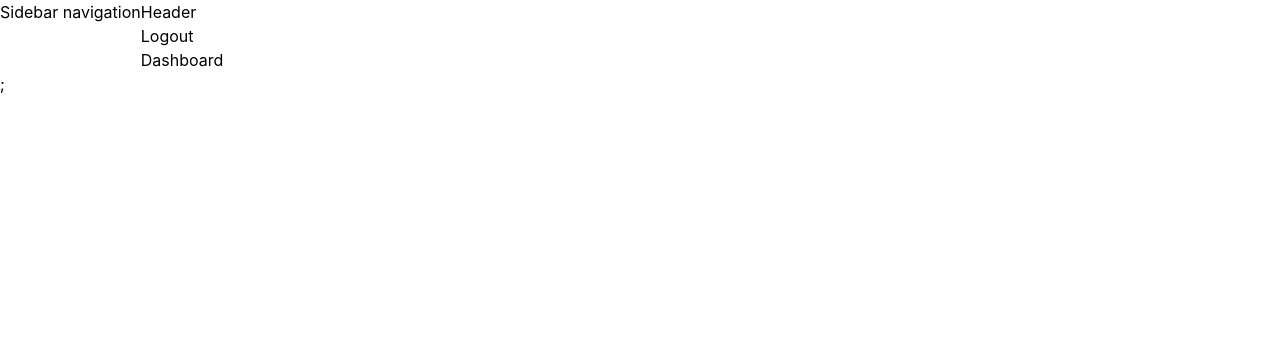
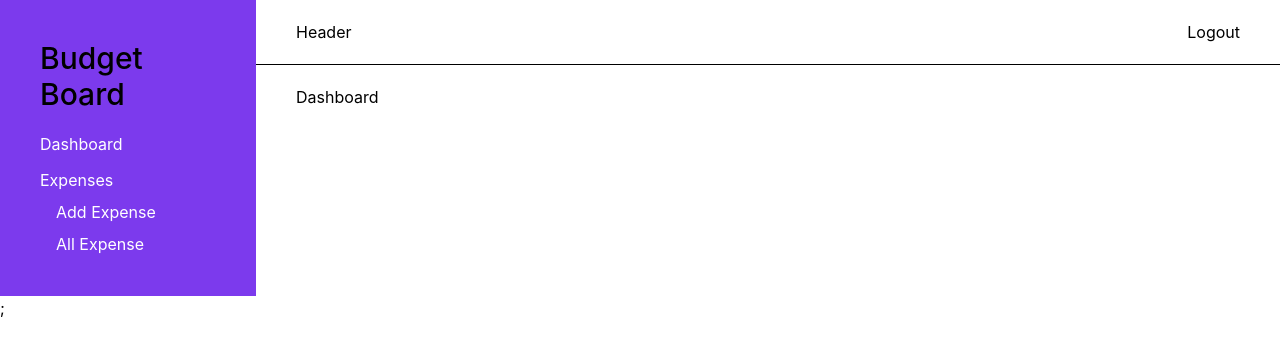
Before and after one commit to 1serodigital2/budget-board, a React (Vite) app: page / in a window 1280 px wide. Shown: the top 352 px of the page. Built offline with nearby package versions, Linux system fonts and the light colour scheme; no server answers; sample sign-in values are in the browser's storage.

Commit message:
User management

```diff
--- a/src/App.tsx
+++ b/src/App.tsx
@@ -6,10 +6,13 @@ import RootLayout from "./layouts/RootLayout";
 // context
 import { AuthProvider, useAuth } from "./context/AuthContext";
 
+// pages
 import DashboardPage from "./pages/DashboardPage";
 import LoginPage from "./pages/LoginPage";
 import ProtectedRoutes from "./routes/ProtectedRoutes";
 import PublicRoutes from "./routes/PublicRoutes";
+import AddExpensePage from "./pages/AddExpensePage";
+import ExpensesPage from "./pages/ExpensesPage";
 
 function App() {
   const { logOut } = useAuth();
@@ -34,11 +37,15 @@ function App() {
               index: true,
               element: <DashboardPage />,
             },
+            {
+              path: "/expenses",
+              element: <ExpensesPage />,
+            },
+            {
+              path: "/expenses/add",
+              element: <AddExpensePage />,
+            },
           ],
-        },
-        {
-          path: "/logout",
-          action: () => logOut(),
         },
       ],
     },
--- a/src/components/Header.tsx
+++ b/src/components/Header.tsx
@@ -2,13 +2,16 @@ import { useAuth } from "../context/AuthContext";
 
 const Header = () => {
   const { user, logOut } = useAuth();
+  console.log("user id", user.uid);
   console.log("user", user);
 
   return (
-    <>
+    <div className="flex justify-between px-10 py-5 border-b">
       <h1>Header</h1>
-      <button onClick={() => logOut()}>Logout</button>
-    </>
+      <button onClick={() => logOut()} className="cursor-pointer">
+        Logout
+      </button>
+    </div>
   );
 };
 
--- a/src/components/Input.tsx
+++ b/src/components/Input.tsx
@@ -5,6 +5,7 @@ const Input = ({
   label,
   handleInputChange,
   required = false,
+  type = "text",
 }: InputProps) => {
   return (
     <div className="flex flex-col">
--- a/src/components/SidebarNavigations.tsx
+++ b/src/components/SidebarNavigations.tsx
@@ -1,5 +1,29 @@
+import { useState } from "react";
+
+import { NavLink } from "react-router-dom";
+
 const SideBarNavigation = () => {
-  return <h1>Sidebar navigation</h1>;
+  return (
+    <div className="bg-(--color-primary) p-10 w-75">
+      <h5 className="text-3xl font-medium mb-5">Budget Board</h5>
+      <ul>
+        <li className="text-white mb-3">
+          <NavLink to="/">Dashboard</NavLink>
+        </li>
+        <li className="text-white">
+          <NavLink to="/expenses">Expenses</NavLink>
+        </li>
+        <ul className="pl-4 pt-2">
+          <li className="text-white mb-2">
+            <NavLink to="/expenses/add">Add Expense</NavLink>
+          </li>
+          <li className="text-white">
+            <NavLink to="/expenses">All Expense</NavLink>
+          </li>
+        </ul>
+      </ul>
+    </div>
+  );
 };
 
 export default SideBarNavigation;
--- a/src/index.css
+++ b/src/index.css
@@ -1,4 +1,10 @@
 @import "tailwindcss";
+
+:root {
+  --color-primary: #7c3aed;
+  --color-white: #fff;
+  --color-primary-dark: #1e3a8a;
+}
 
 html,
 body,
--- a/src/layouts/RootLayout.tsx
+++ b/src/layouts/RootLayout.tsx
@@ -6,9 +6,11 @@ const RootLayout = () => {
   return (
     <div className="flex">
       <SideBarNavigation />
-      <main>
+      <main className="w-full">
         <Header />
-        <Outlet />
+        <div className="px-10 py-5">
+          <Outlet />
+        </div>
       </main>
     </div>
   );
--- /dev/null
+++ b/src/pages/AddExpensePage.tsx
@@ -0,0 +1,31 @@
+import { useState } from "react";
+
+import Input from "../components/Input";
+
+const AddExpense = () => {
+  // const [inputValues, setInputValues] = useState();
+  return (
+    <>
+      <h1 className="text-2xl font-medium mb-4">Add Expense</h1>
+      <form
+        action=""
+        className="bg-(--color-primary) p-8 rounded-3xl max-w-3xl"
+      >
+        <div className="mb-2 5">
+          <Input type="number" name="amount" label="Amount" required />
+        </div>
+        <div className="mb-2 5">
+          <Input name="category" label="Category" required />
+        </div>
+        <div className="mb-2 5">
+          <Input name="note" label="Short note" />
+        </div>
+        <button className="bg-[#1e3a8a] p-3 text-white rounded-xl cursor-pointer">
+          Submit
+        </button>
+      </form>
+    </>
+  );
+};
+
+export default AddExpense;
--- /dev/null
+++ b/src/pages/ExpensesPage.tsx
@@ -0,0 +1,5 @@
+const Expenses = () => {
+  return <h1>All expenses</h1>;
+};
+
+export default Expenses;
--- a/src/pages/LoginPage.tsx
+++ b/src/pages/LoginPage.tsx
@@ -40,7 +40,7 @@ const Login = () => {
   return (
     <div className="flex min-h-screen items-center justify-center flex-col">
       <h1 className="mb-2 text-center text-3xl font-bold">Budget Board</h1>
-      <div className="bg-[#7c3aed] p-5 rounded-3xl w-125">
+      <div className="bg-(--color-primary) p-5 rounded-3xl w-125">
         <form onSubmit={handleFormSubmit} action="">
           <div className="mb-2.5">
             <Input
--- a/src/types/FormTypes.ts
+++ b/src/types/FormTypes.ts
@@ -1,8 +1,9 @@
 export interface InputProps {
   name: string;
   label: string;
-  handleInputChange: () => void;
+  handleInputChange: (name: string, value: string | number) => void;
   required?: boolean;
+  type: any;
 }
 
 export interface LoginProps {
```
Also changed, not shown: 1 other file (tests, documents, lock files or other folders).
